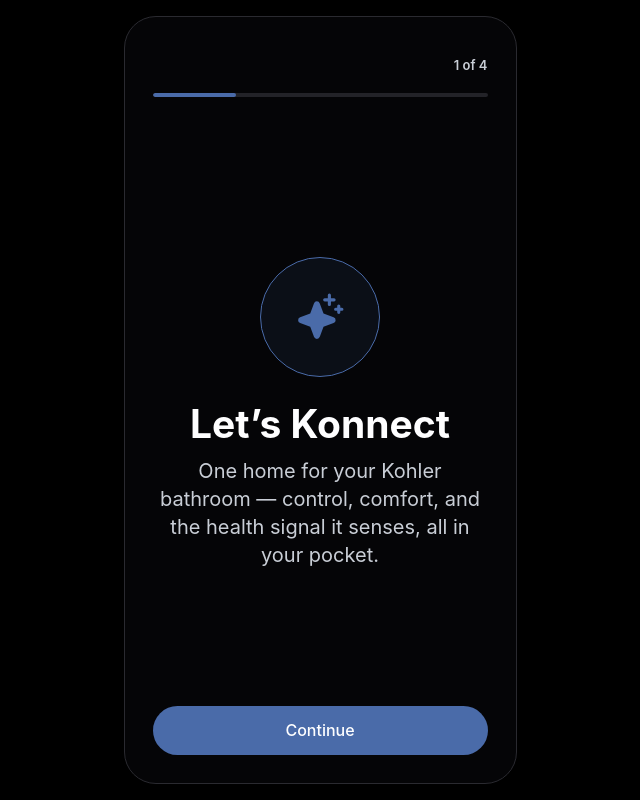
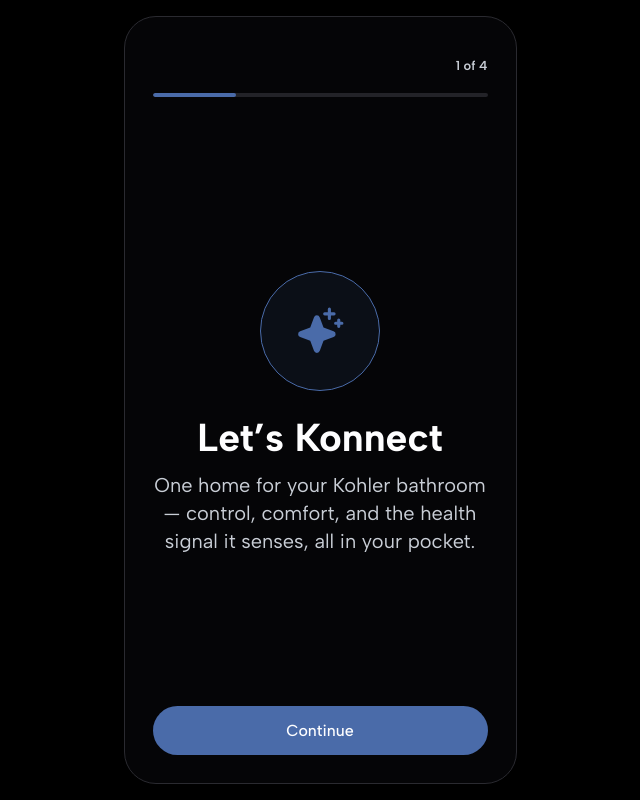
Before and after one commit to ArnavKhair/kohlerkonnect, a plain HTML site: page index.html in a window 1280 px wide. Shown: the whole page, without its empty margins (320-960 px from the left). Drawn offline with Linux system fonts and the light colour scheme.

Commit message:
Task 8: self-host Albert Sans (primary) + Inter (fallback) variable woff2; update --font
- Add fonts/albert-sans.woff2 + fonts/inter.woff2 (variable 100-900, SIL OFL, @fontsource-variable)
- New css/fonts.css with @font-face (font-display: swap), linked first in index.html
- --font now: 'Albert Sans', 'Inter', system fallbacks
- Verified under file://: document.fonts.check true for both + weight 700; body resolves Albert Sans
- Offline-safe, no CDN/web fonts

```diff
--- /dev/null
+++ b/css/fonts.css
@@ -0,0 +1,22 @@
+/* ============================================================================
+   Self-hosted fonts (offline-safe, works from file://)
+   Primary:  Albert Sans   (Kohler Konnect design system)
+   Fallback: Inter
+   Both variable (full weight range 100-900), SIL OFL licensed.
+   Source: @fontsource-variable.
+   ========================================================================== */
+@font-face {
+  font-family: 'Albert Sans';
+  font-style: normal;
+  font-weight: 100 900;
+  font-display: swap;
+  src: url('../fonts/albert-sans.woff2') format('woff2');
+}
+
+@font-face {
+  font-family: 'Inter';
+  font-style: normal;
+  font-weight: 100 900;
+  font-display: swap;
+  src: url('../fonts/inter.woff2') format('woff2');
+}
--- a/css/tokens.css
+++ b/css/tokens.css
@@ -102,5 +102,5 @@
   --app-width: 393px;
   --tabbar-height: 56px;
 
-  --font: -apple-system, BlinkMacSystemFont, 'SF Pro Text', 'Segoe UI', Roboto, Helvetica, Arial, sans-serif;
+  --font: 'Albert Sans', 'Inter', -apple-system, BlinkMacSystemFont, 'Segoe UI', Roboto, Helvetica, Arial, sans-serif;
 }
--- a/index.html
+++ b/index.html
@@ -11,6 +11,7 @@
     <title>Kohler Konnect</title>
     <link rel="icon" href="assets/images/favicon.png">
     <link rel="apple-touch-icon" href="assets/images/icon.png">
+    <link rel="stylesheet" href="css/fonts.css">
     <link rel="stylesheet" href="css/tokens.css">
     <link rel="stylesheet" href="css/base.css">
     <link rel="stylesheet" href="css/components.css">
```
Also changed, not shown: fonts/albert-sans.woff2 (added), fonts/inter.woff2 (added).
